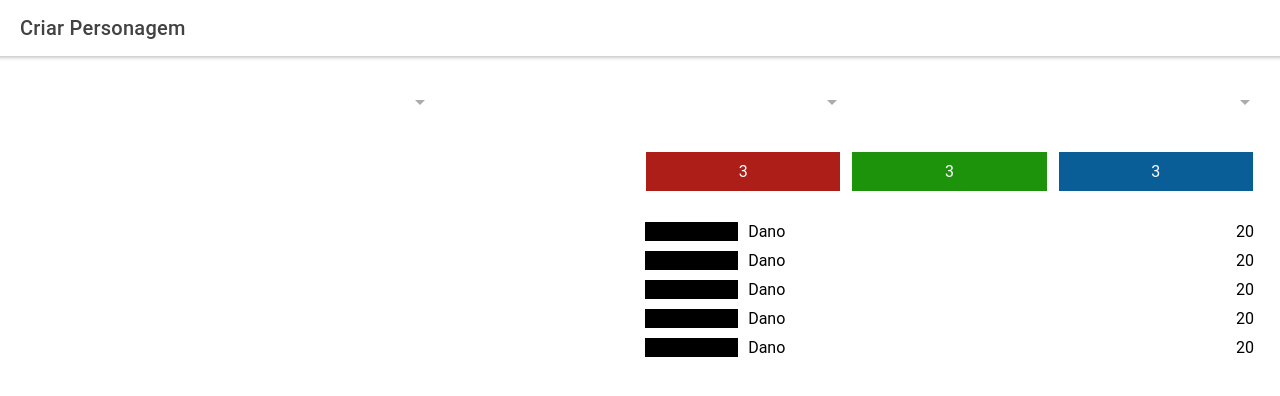
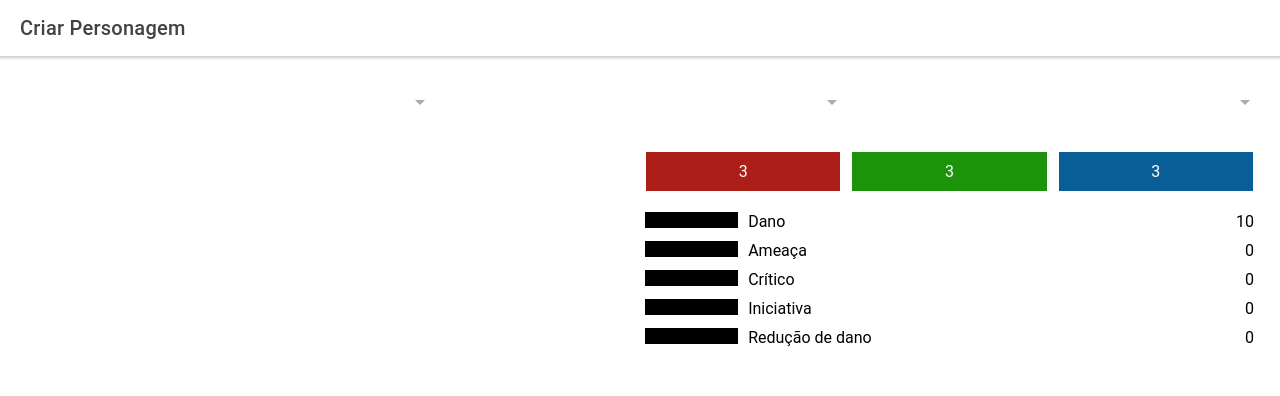
Before and after one commit to matheusgoncalves56/rpg-frontend, a React (Create React App) app: page /home in a window 1280 px wide. Shown: the top 396 px of the page. Built offline with nearby package versions, Linux system fonts and the light colour scheme.

Commit message:
Criando classe atributo

```diff
--- /dev/null
+++ b/src/model/Atributo.tsx
@@ -0,0 +1,16 @@
+export default class Atributo {
+    id: number;
+    nome: string;
+    valor1: number;
+    valor2: number;
+    porcentagem: boolean;
+
+
+    constructor(id: number, nome: string, valor1: number, valor2: number, porcentagem: boolean) {
+        this.id = id;
+        this.nome = nome;
+        this.valor1 = valor1;
+        this.valor2 = valor2;
+        this.porcentagem = porcentagem;
+    }
+}
--- a/src/pages/CriarPersonagem.tsx
+++ b/src/pages/CriarPersonagem.tsx
@@ -5,27 +5,32 @@ import React from 'react';
 import PersonalidadeService from '../services/PersonalidadeService'
 import RacaService from '../services/RacaService'
 import ProfissaoService from '../services/ProfissaoService'
+import AtributoService from '../services/AtributoService'
 
 import Personalidade from '../model/Personalidade'
 import Raca from '../model/Raca';
 import Profissao from '../model/Profissao'
+import Atributo from '../model/Atributo'
 
 export default class CriarPersonagem extends React.Component {
     personalidadeService: PersonalidadeService;
     racaService: RacaService;
     profissaoService: ProfissaoService;
+    atributoService: AtributoService;
 
     constructor(props: any) {
         super(props);
         this.personalidadeService = new PersonalidadeService();
         this.racaService = new RacaService();
         this.profissaoService = new ProfissaoService();
+        this.atributoService = new AtributoService();
     }
 
     state = {
         personalidades: [],
         racas: [],
         profissoes: [],
+        atributos: [],
         profissaoSelecionada: new Profissao(0, '', 0, 0, 0),
         personalidadeSelecionada: new Personalidade(0, '', 0, 0, 0),
         racaSelecionada: new Raca(0, '', 0, 0, 0)
@@ -40,10 +45,13 @@ export default class CriarPersonagem extends React.Component {
         const tamanhoProfissoes = profissoes.length;
         const tamanhoRacas = racas.length;
 
+        const atributos = this.atributoService.obterAtributos();
+
         this.setState({
             personalidades,
             racas,
             profissoes,
+            atributos,
             personalidadeSelecionada: personalidades[Math.floor(Math.random() * tamanhoPersonalidades)],
             racaSelecionada: racas[Math.floor(Math.random() * tamanhoRacas)],
             profissaoSelecionada: profissoes[Math.floor(Math.random() * tamanhoProfissoes)],
@@ -113,7 +121,7 @@ export default class CriarPersonagem extends React.Component {
                             <IonCol size="6"></IonCol>
                             <IonCol size="6" style={{padding: 0}}>
                                 <IonGrid style={{padding: 0}}>
-                                    <IonRow>
+                                    <IonRow style={{marginBottom: '10px'}}>
                                         <IonCol>
                                             <div style={{backgroundColor: '#AD1E19', textAlign: 'center', paddingTop: 10, paddingBottom: 10, margin: 1, color: 'white'}} >3</div>
                                         </IonCol>
@@ -124,61 +132,25 @@ export default class CriarPersonagem extends React.Component {
                                         <div style={{backgroundColor: '#0A5E98', textAlign: 'center', paddingTop: 10, paddingBottom: 10, margin: 1, color: 'white'}} >3</div>
                                         </IonCol>
                                     </IonRow>
-                                    <IonRow style={{paddingTop: 20}}>
+
+
+                                    {
+                                        this.state.atributos.map((atributo: Atributo, index) => {
+                                            return (
+                                                <IonRow key={index}>
                                                     <IonCol size="2">
-                                            <div style={{background: 'black', width: '100%', height: '100%'}}></div>
+                                                        <div style={{background: 'black', width: '16x', height: '16px'}}></div>
                                                     </IonCol>
                                                     <IonCol>
-                                            <div style={{float: 'left'}}>Dano</div>
+                                                        <div style={{float: 'left'}}>{atributo.nome}</div>
                                                     </IonCol>
-                                        <IonCol>
-                                            <div style={{float: 'right'}}>20</div>
+                                                    <IonCol size="1">
+                                                        <div style={{float: 'right'}}>{atributo.valor1}</div>
                                                     </IonCol>
                                                 </IonRow>
-                                    <IonRow>
-                                        <IonCol size="2">
-                                            <div style={{background: 'black', width: '100%', height: '100%'}}></div>
-                                        </IonCol>
-                                        <IonCol>
-                                            <div style={{float: 'left'}}>Dano</div>
-                                        </IonCol>
-                                        <IonCol>
-                                            <div style={{float: 'right'}}>20</div>
-                                        </IonCol>
-                                    </IonRow>
-                                    <IonRow>
-                                        <IonCol size="2">
-                                            <div style={{background: 'black', width: '100%', height: '100%'}}></div>
-                                        </IonCol>
-                                        <IonCol>
-                                            <div style={{float: 'left'}}>Dano</div>
-                                        </IonCol>
-                                        <IonCol>
-                                            <div style={{float: 'right'}}>20</div>
-                                        </IonCol>
-                                    </IonRow>
-                                    <IonRow>
-                                        <IonCol size="2">
-                                            <div style={{background: 'black', width: '100%', height: '100%'}}></div>
-                                        </IonCol>
-                                        <IonCol>
-                                            <div style={{float: 'left'}}>Dano</div>
-                                        </IonCol>
-                                        <IonCol>
-                                            <div style={{float: 'right'}}>20</div>
-                                        </IonCol>
-                                    </IonRow>
-                                    <IonRow>
-                                        <IonCol size="2">
-                                            <div style={{background: 'black', width: '100%', height: '100%'}}></div>
-                                        </IonCol>
-                                        <IonCol>
-                                            <div style={{float: 'left'}}>Dano</div>
-                                        </IonCol>
-                                        <IonCol>
-                                            <div style={{float: 'right'}}>20</div>
-                                        </IonCol>
-                                    </IonRow>
+                                            )
+                                        })
+                                    }
                                 </IonGrid>
 
                             </IonCol>
--- /dev/null
+++ b/src/services/AtributoService.tsx
@@ -0,0 +1,16 @@
+import Atributo from '../model/Atributo'
+
+export default class AtributoService {
+
+    obterAtributos = () => {
+        const atributos = [];
+
+        atributos.push(new Atributo(1, "Dano", 10, 0, false));
+        atributos.push(new Atributo(2, "Ameaça", 0, 0, true));
+        atributos.push(new Atributo(3, "Crítico", 0, 0, true));
+        atributos.push(new Atributo(4, "Iniciativa", 0, 0, false));
+        atributos.push(new Atributo(5, "Redução de dano", 0, 0, false));
+
+        return atributos;
+    }
+}
```
Lines whose indentation alone changed are shown as unchanged.
